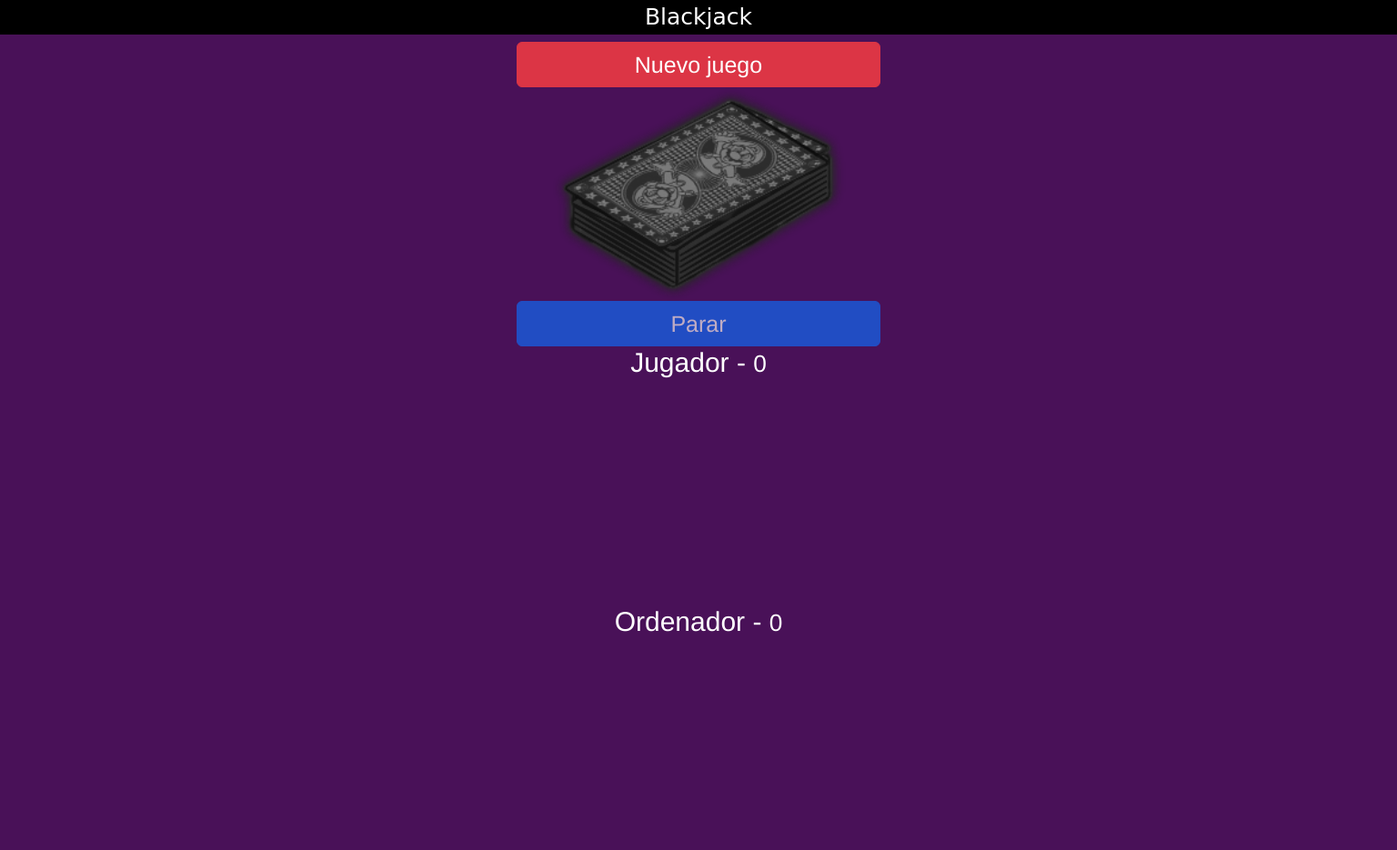
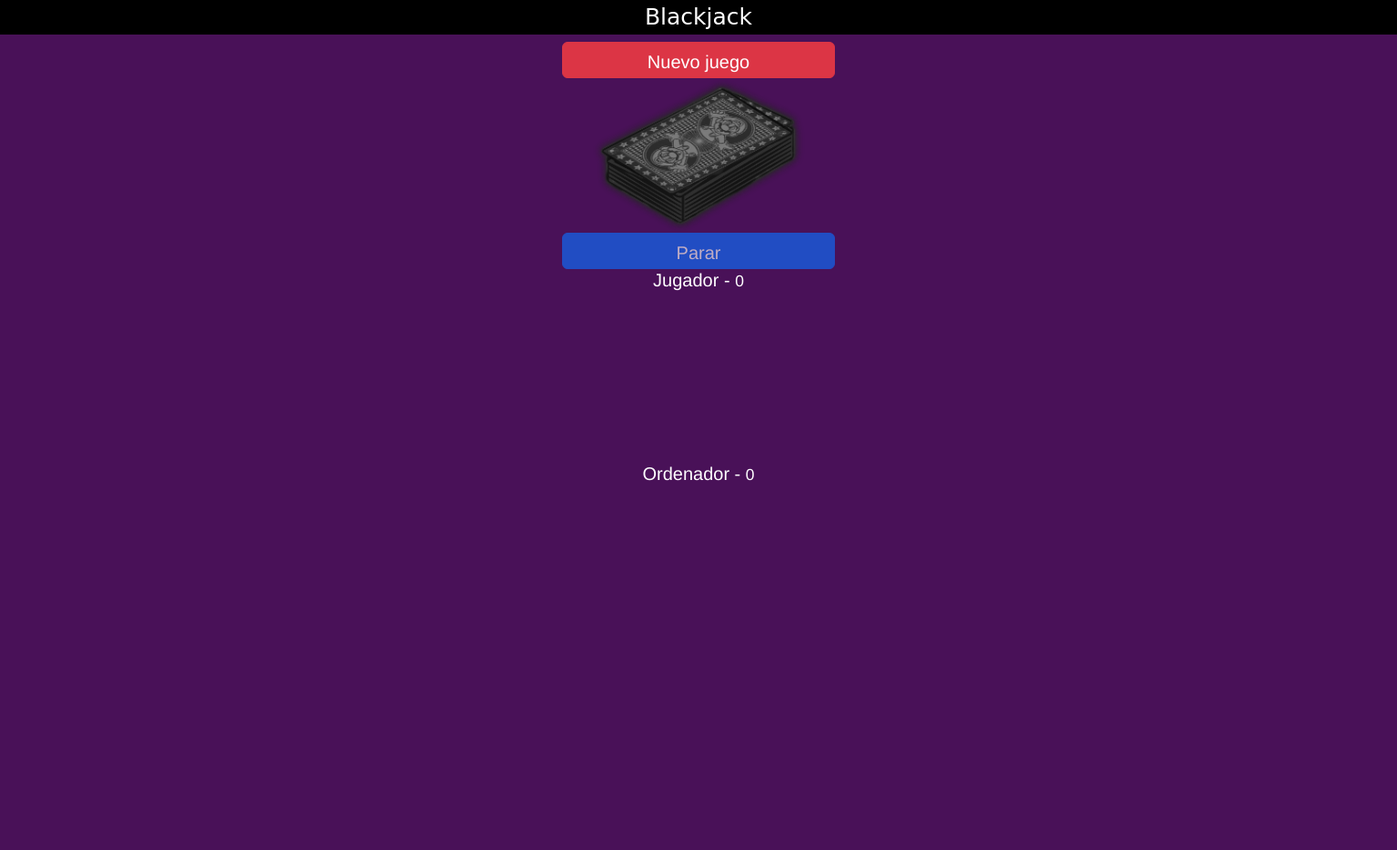
Before and after one commit to Pegatina/SuperMarioBlackJack, a website built with Vite: page index.html in a window 1536 px wide. Shown: the whole page at 91% size. After the commit the page ends 800 px from the top, so only its background shows below. Built offline with nearby package versions, Linux system fonts and the light colour scheme; some packages are replaced by stand-ins of ours; a web font is replaced by a local one.

Commit message:
Fix responsive in laptops

```diff
--- a/style.css
+++ b/style.css
@@ -73,11 +73,41 @@ input[type="image"]:disabled {
     font-size: 25px;
   }
 }
+@media(min-width: 1441px){
+  h1 {
+    font-size: 20px;
+  }
+
+  .button-max-width {
+    max-width: 300px;
+    width: 100%;
+    height: 40px;
+    font-size: 20px;
+  }
+
+  .container {
+    width: 20%;
+  }
+
+  #PC-card,
+  #player-card {
+    height: 165px;
+  }
+
+  .cards {
+    width: 130px;
+    left: 100px;
+    margin-left: -100px;
+  }
+  input{
+    height: 170px;
+  }
+}
 
 /*Responsive para pantallas más grandes*/
-@media (min-width: 1441px) {
+@media (min-width: 2500px) {
   h1 {
-    font-size: 30px;
+    font-size: 50px;
   }
 
   .button-max-width {
```
